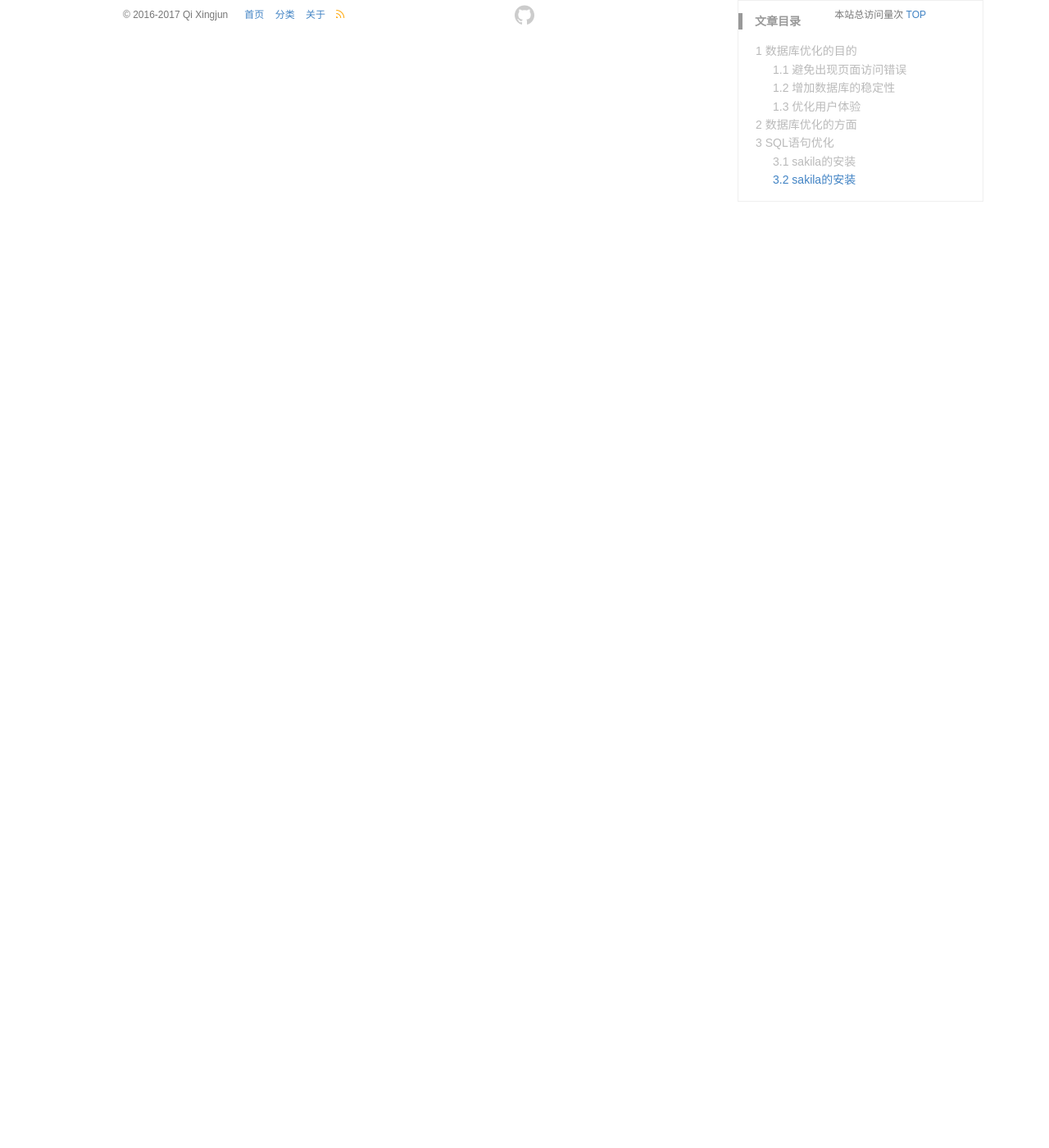
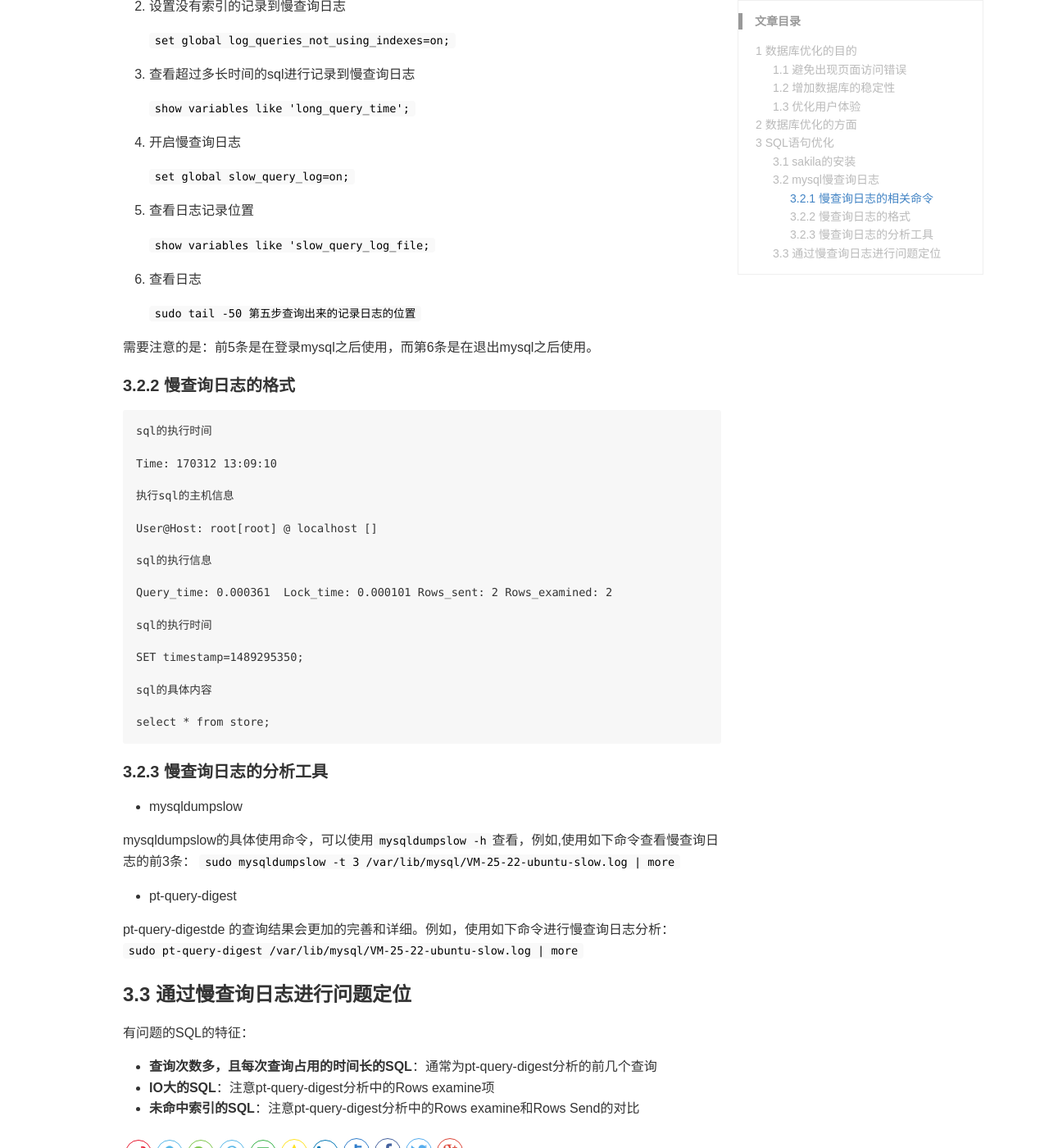
Before and after one commit to QiXingjun/QiXingjun.github.io, a Jekyll site: the page built from _posts/blog/2017-3-10-mysql-optimization.md, in a window 1280 px wide and 1400 px high, scrolled down 1743 px. Shown: the whole window at 82% size. Built offline with Jekyll 4.4.1, drawn with Linux system fonts in a browser that asks for light colours; comment, search, counter and statistics services are not loaded; some of the changed text lies outside the part shown.

Commit message:
add file 2017-3-10-mysql-optimization.md

````diff
--- a/_posts/blog/2017-3-10-mysql-optimization.md
+++ b/_posts/blog/2017-3-10-mysql-optimization.md
@@ -54,4 +54,76 @@ MySQL所使用的 SQL 语言是用于访问数据库的最常用标准化语言
 
 4. 在MYSQL 命令下： SOURCE 下载路径/sakila-data.sql #插入数据
 
-### 3.2 sakila的安装
+### 3.2 mysql慢查询日志
+
+#### 3.2.1 慢查询日志的相关命令
+
+1. 查看mysql是否开启慢查询日志
+
+	`show variables like 'slow_query_log';`
+
+2. 设置没有索引的记录到慢查询日志
+
+	`set global log_queries_not_using_indexes=on;`
+
+3. 查看超过多长时间的sql进行记录到慢查询日志
+
+	`show variables like 'long_query_time';`
+
+4. 开启慢查询日志
+
+	`set global slow_query_log=on;`
+
+5. 查看日志记录位置
+
+	`show variables like 'slow_query_log_file;`
+
+6. 查看日志
+
+	`sudo tail -50 第五步查询出来的记录日志的位置`
+
+需要注意的是：前5条是在登录mysql之后使用，而第6条是在退出mysql之后使用。
+
+#### 3.2.2 慢查询日志的格式
+
+```
+sql的执行时间
+
+Time: 170312 13:09:10
+
+执行sql的主机信息
+
+User@Host: root[root] @ localhost []
+
+sql的执行信息
+
+Query_time: 0.000361  Lock_time: 0.000101 Rows_sent: 2 Rows_examined: 2
+
+sql的执行时间
+
+SET timestamp=1489295350;
+
+sql的具体内容
+
+select * from store;
+```
+
+#### 3.2.3 慢查询日志的分析工具
+
+* mysqldumpslow
+
+mysqldumpslow的具体使用命令，可以使用`mysqldumpslow -h`查看，例如,使用如下命令查看慢查询日志的前3条：
+`sudo mysqldumpslow -t 3 /var/lib/mysql/VM-25-22-ubuntu-slow.log | more`
+
+* pt-query-digest
+
+pt-query-digestde 的查询结果会更加的完善和详细。例如，使用如下命令进行慢查询日志分析：
+`sudo pt-query-digest /var/lib/mysql/VM-25-22-ubuntu-slow.log | more`
+
+### 3.3 通过慢查询日志进行问题定位
+
+有问题的SQL的特征：
+
+* **查询次数多，且每次查询占用的时间长的SQL**：通常为pt-query-digest分析的前几个查询
+* **IO大的SQL**：注意pt-query-digest分析中的Rows examine项
+* **未命中索引的SQL**：注意pt-query-digest分析中的Rows examine和Rows Send的对比
````
